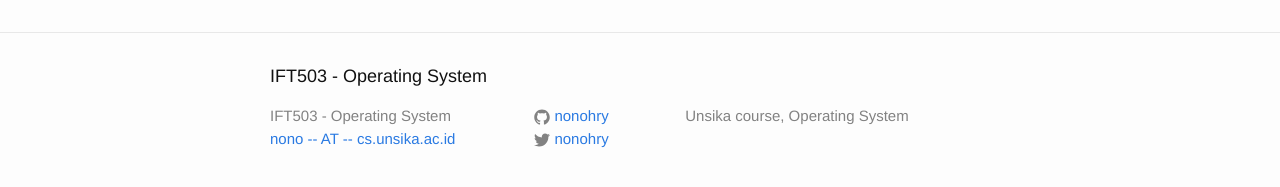
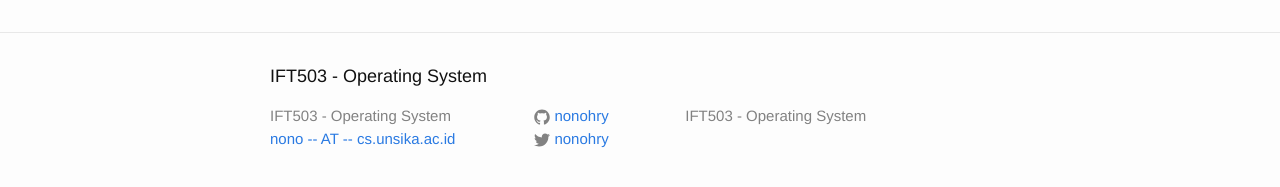
Before and after one commit to nonohry/IFT503, a Jekyll site: the page built from index.md, in a window 1280 px wide. Shown: the part 350-537 px from the top of the page. Built offline with Jekyll 4.4.1, drawn with Linux system fonts in a browser that asks for light colours.

Commit message:
Commit Pertama

```diff
--- a/_config.yml
+++ b/_config.yml
@@ -1,7 +1,7 @@
 # Site settings
 title: IFT503 - Operating System
 email: nono -- AT -- cs.unsika.ac.id
-description: "Unsika course, Operating System"
+description: "IFT503 - Operating System"
 url: "http://nonohry.github.io/IFT503"
 twitter_username: nonohry
 github_username:  nonohry
```
